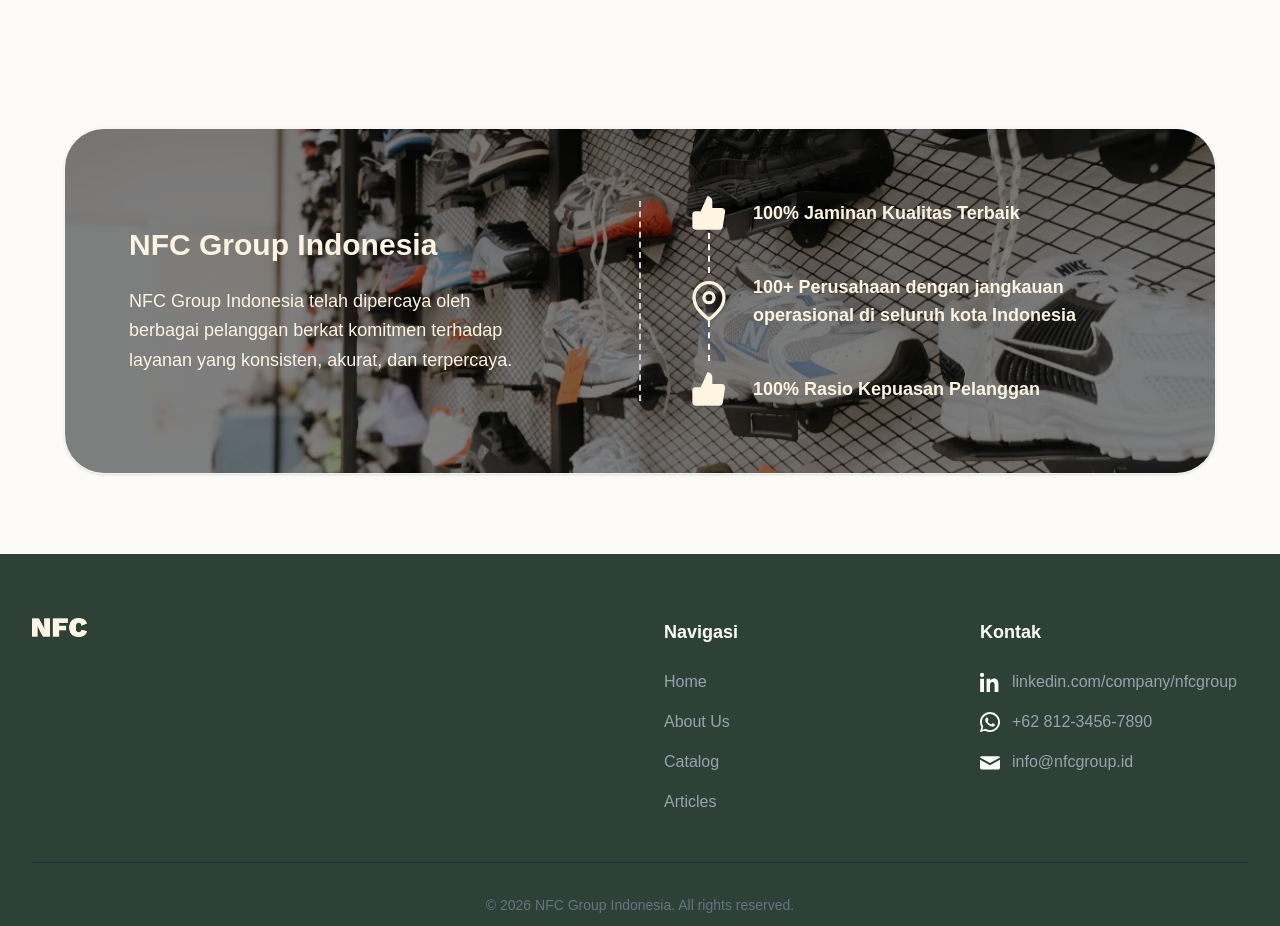
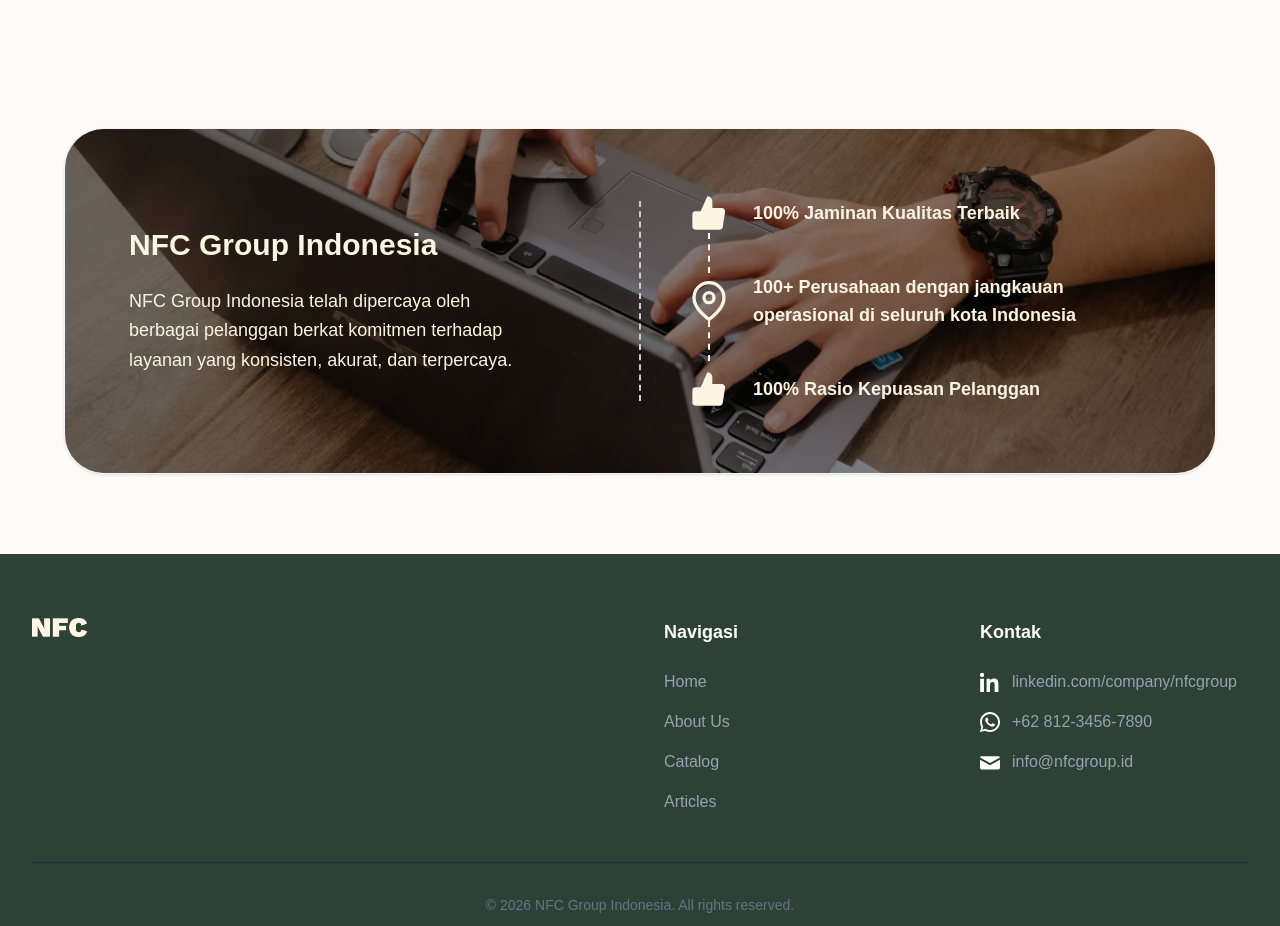
Before and after one commit to khdrali/nfc-group, a Next.js app: page / in a window 1280 px wide. Shown: the part 1280-2206 px from the top of the page. Built offline with nearby package versions, Linux system fonts and the light colour scheme.

Commit message:
udapte image

```diff
--- a/modules/home/views/component/Trust.tsx
+++ b/modules/home/views/component/Trust.tsx
@@ -5,7 +5,7 @@ const Trust = () => {
         {/* Background Image */}
         <div className="absolute inset-0">
           <img
-            src="/assets/images/background-Home_atas.webp"
+            src="/assets/images/background-Home_Bawah.webp"
             alt="background"
             className="w-full h-full object-cover"
           />
```
